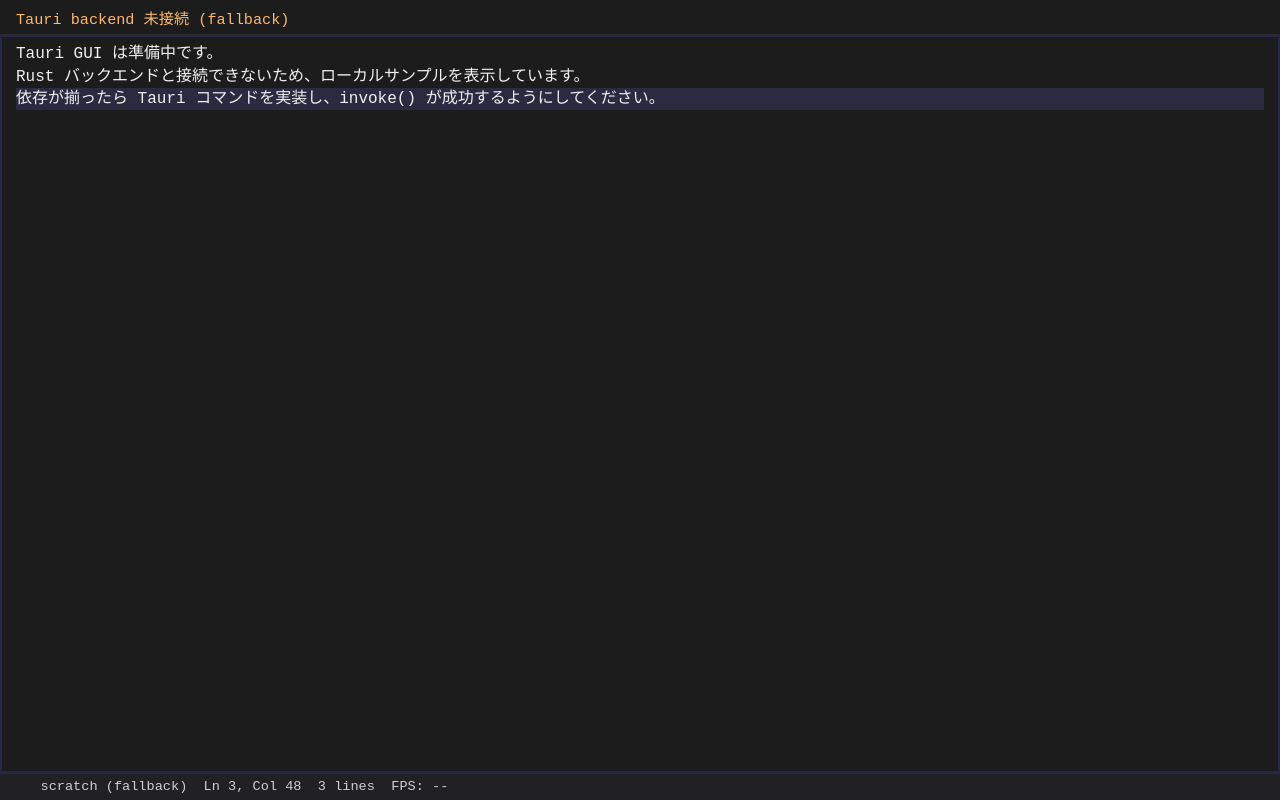
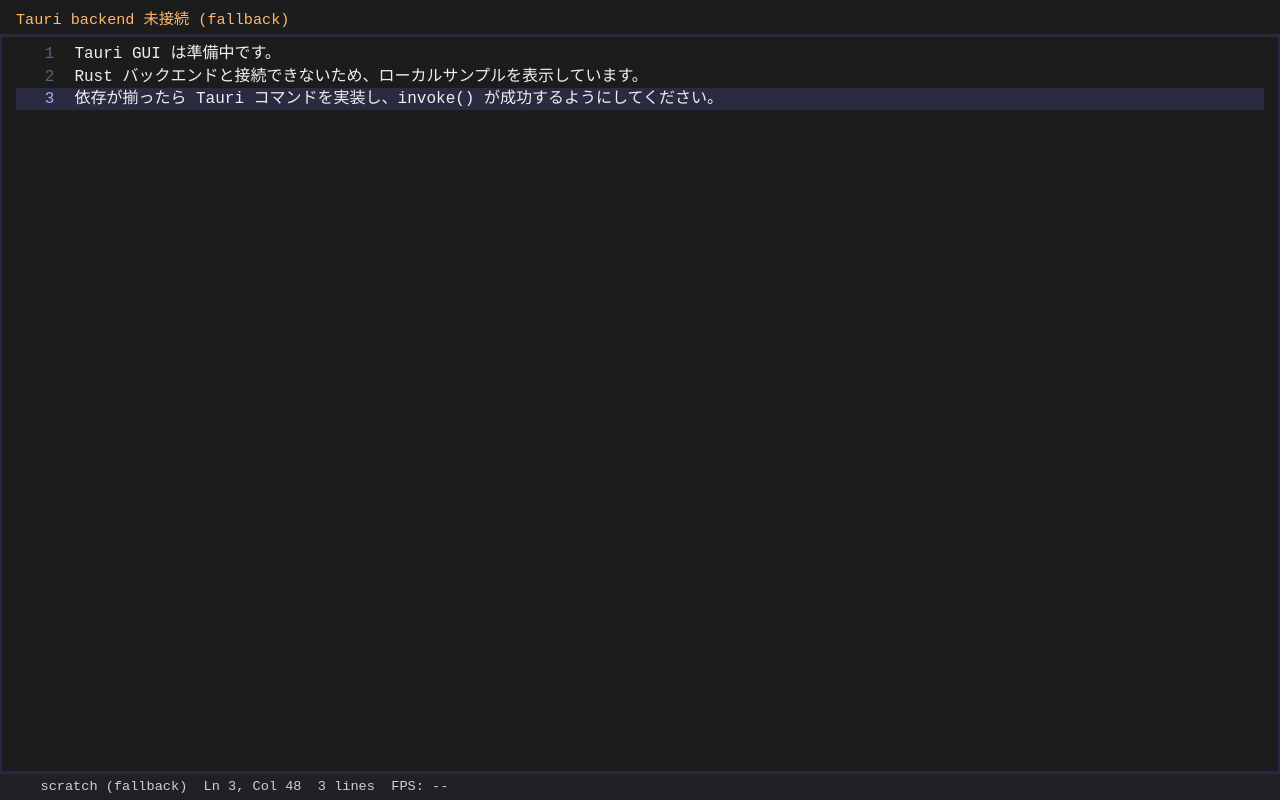
Before and after one commit to yuwki0131/altre, a React (Vite) app in the folder frontend/react/: page / in a window 1280 px wide. Built offline with nearby package versions, Linux system fonts and the light colour scheme.

Commit message:
fix line nums

```diff
--- a/frontend/react/src/App.tsx
+++ b/frontend/react/src/App.tsx
@@ -49,6 +49,22 @@
     }
     return Math.max(1, bufferLines.length);
   }, [snapshot, bufferLines.length]);
+
+  const lineNumberDigits = useMemo(() => {
+    const effective = Math.max(1, lineCount);
+    return Math.max(3, String(effective).length);
+  }, [lineCount]);
+
+  const lineNumberWidth = useMemo(() => `${lineNumberDigits + 1}ch`, [lineNumberDigits]);
+
+  const formatLineNumber = useMemo(() => {
+    return (index: number | null) => {
+      if (index === null) {
+        return '';
+      }
+      return (index + 1).toString().padStart(lineNumberDigits, ' ');
+    };
+  }, [lineNumberDigits]);
 
   const statusText = useMemo(() => {
     if (!snapshot) {
@@ -276,6 +292,15 @@
               const actualIndex = line.index;
               const key = actualIndex ?? `placeholder-${visibleStart + index}`;
               const isActive = actualIndex !== null && actualIndex === cursorLine;
+              const isPlaceholder = actualIndex === null;
+              const lineNumberText = formatLineNumber(actualIndex);
+              const lineClassNames = [
+                'editor-surface__line',
+                isActive ? 'editor-surface__line--active' : null,
+                isPlaceholder ? 'editor-surface__line--placeholder' : null,
+              ]
+                .filter(Boolean)
+                .join(' ');
 
               const content = line.content;
               const safeColumn = Math.min(cursorColumn, content.length);
@@ -287,14 +312,22 @@
                 return (
                   <span
                     key={key}
-                    className="editor-surface__line"
+                    className={lineClassNames}
                     ref={(el) => {
                       if (index === 0) {
                         firstVisibleLineRef.current = el;
                       }
                     }}
                   >
-                    {before === '\u00a0' && after === '' ? '\u00a0' : content || '\u00a0'}
+                    <span
+                      className="editor-surface__gutter"
+                      style={{ width: lineNumberWidth }}
+                    >
+                      {lineNumberText}
+                    </span>
+                    <span className="editor-surface__content">
+                      {before === '\u00a0' && after === '' ? '\u00a0' : content || '\u00a0'}
+                    </span>
                   </span>
                 );
               }
@@ -302,7 +335,7 @@
               return (
                 <span
                   key={key}
-                  className="editor-surface__line editor-surface__line--active"
+                  className={lineClassNames}
                   ref={(el) => {
                     if (index === 0) {
                       firstVisibleLineRef.current = el;
@@ -310,9 +343,17 @@
                     activeLineRef.current = el;
                   }}
                 >
-                  <span>{before}</span>
-                  <span className="editor-surface__cursor">{cursorChar}</span>
-                  <span>{after}</span>
+                  <span
+                    className="editor-surface__gutter"
+                    style={{ width: lineNumberWidth }}
+                  >
+                    {lineNumberText}
+                  </span>
+                  <span className="editor-surface__content">
+                    <span>{before}</span>
+                    <span className="editor-surface__cursor">{cursorChar}</span>
+                    <span>{after}</span>
+                  </span>
                 </span>
               );
             })
--- a/frontend/react/src/styles/app.css
+++ b/frontend/react/src/styles/app.css
@@ -39,11 +39,40 @@
 }
 
 .editor-surface__line {
-  display: block;
+  display: flex;
+  align-items: flex-start;
+  gap: 0.5rem;
+  min-height: 1.25em;
 }
 
 .editor-surface__line--active {
   background-color: #2a2a40;
+}
+
+.editor-surface__line--placeholder .editor-surface__content {
+  color: #4a4a58;
+}
+
+.editor-surface__gutter {
+  flex-shrink: 0;
+  text-align: right;
+  color: #5c637a;
+  white-space: pre;
+  font-variant-numeric: tabular-nums;
+  padding-right: 0.75rem;
+}
+
+.editor-surface__line--active .editor-surface__gutter {
+  color: #9aaee9;
+}
+
+.editor-surface__line--placeholder .editor-surface__gutter {
+  color: #3d4155;
+}
+
+.editor-surface__content {
+  flex: 1;
+  white-space: pre;
 }
 
 .editor-surface__cursor {
```
